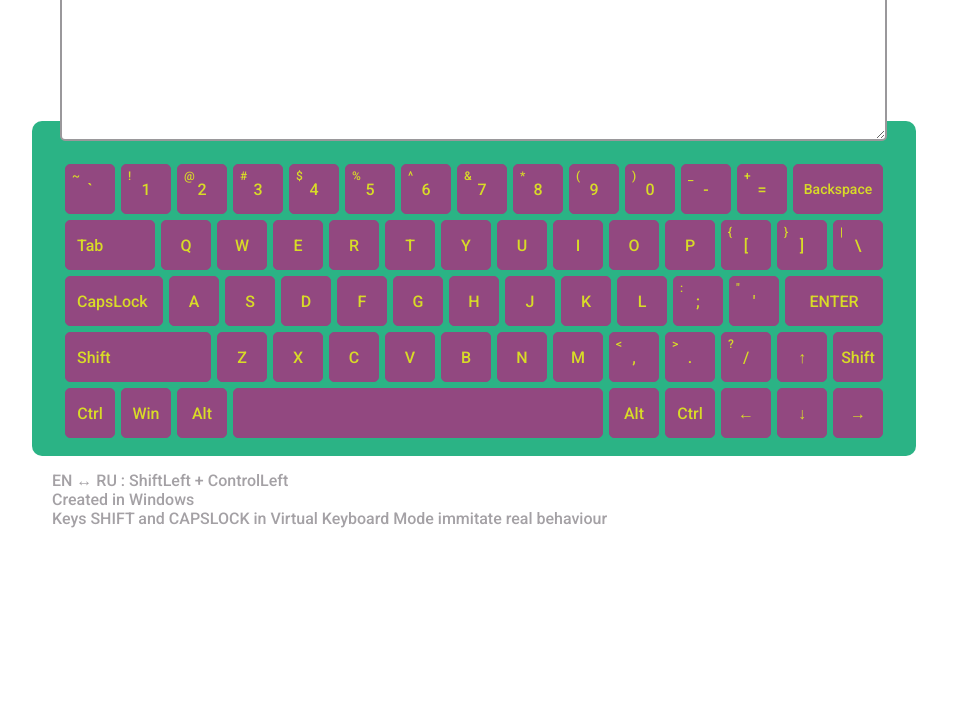
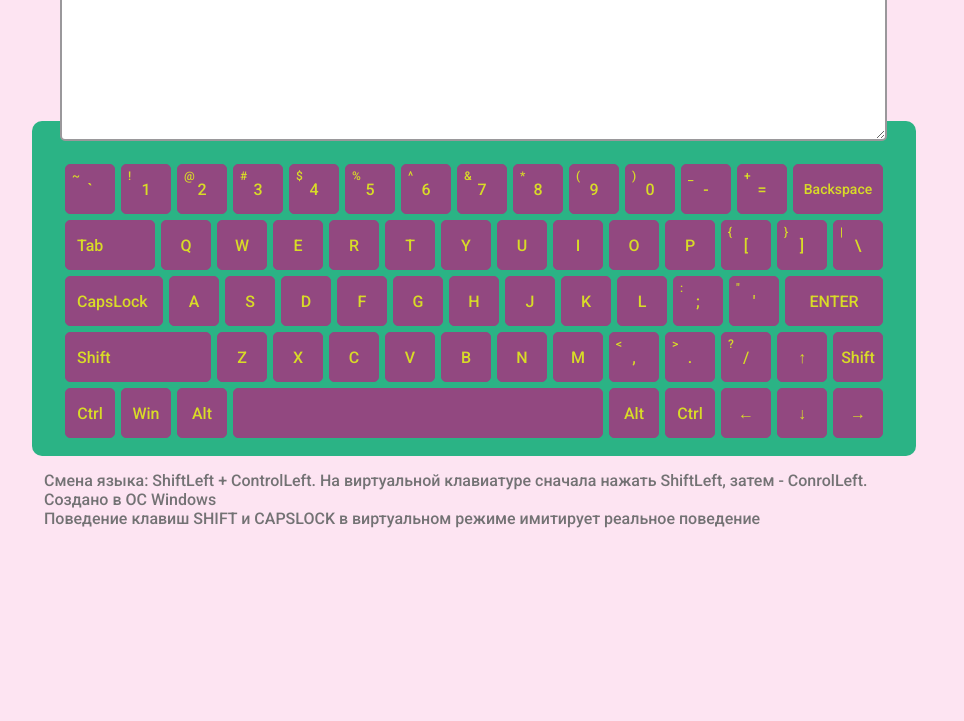
Before and after one commit to Anna234365/virtual-keyboard-prev, a plain HTML site: page index.html in a window 1280 px wide. Shown: the part 79-800 px from the top of the page, without its empty margins (166-1130 px from the left). Drawn offline with Linux system fonts and the light colour scheme.

Commit message:
minor style change

```diff
--- a/script.js
+++ b/script.js
@@ -113,7 +113,7 @@ class Keyboards {
         this.myKeyboard.className = 'keyboard';
         document.body.append(this.info);
         this.info.classList.add('info');
-        this.info.innerHTML = 'EN ' + '&harr;' + ' RU : ShiftLeft + ControlLeft' + '<br />' + 'Created in Windows' + '<br />' + 'Keys SHIFT and CAPSLOCK in Virtual Keyboard Mode immitate real behaviour';
+        this.info.innerHTML = 'Смена языка: ShiftLeft + ControlLeft. ' + 'На виртуальной клавиатуре сначала нажать ShiftLeft, затем - ConrolLeft.' + '<br />' + 'Создано в ОС Windows' + '<br />' + 'Поведение клавиш SHIFT и CAPSLOCK в виртуальном режиме имитирует реальное поведение';
         document.body.append(this.bill);
         this.bill.classList.add('bill');
     }
--- a/style.css
+++ b/style.css
@@ -6,6 +6,7 @@
 
 html {
     font-size: 10px;
+    background-color: rgb(253, 228, 242);
 }
 
 .virtualDisplay {
@@ -30,7 +31,7 @@ html {
 }
 
 .currentLanguage {
-    color: rgb(211, 144, 238);
+    color: rgb(115, 114, 116);
     font-size: 3.5rem;
     font-weight: 900;
     float: right;
@@ -52,11 +53,10 @@ html {
 
 .info {
     display: block;
-    margin: 10px 0 0 calc(50vw - 442px);
+    margin: 10px 0 0 calc(50vw - 450px);
     border-radius: 10px;
-    color: rgb(164, 161, 165);
+    color: rgb(115, 114, 116);
     font-size: 1.6rem;
-    width: 600px;
     padding: 5px 20px;
     text-align: left;
     font-family: "Roboto";
```
